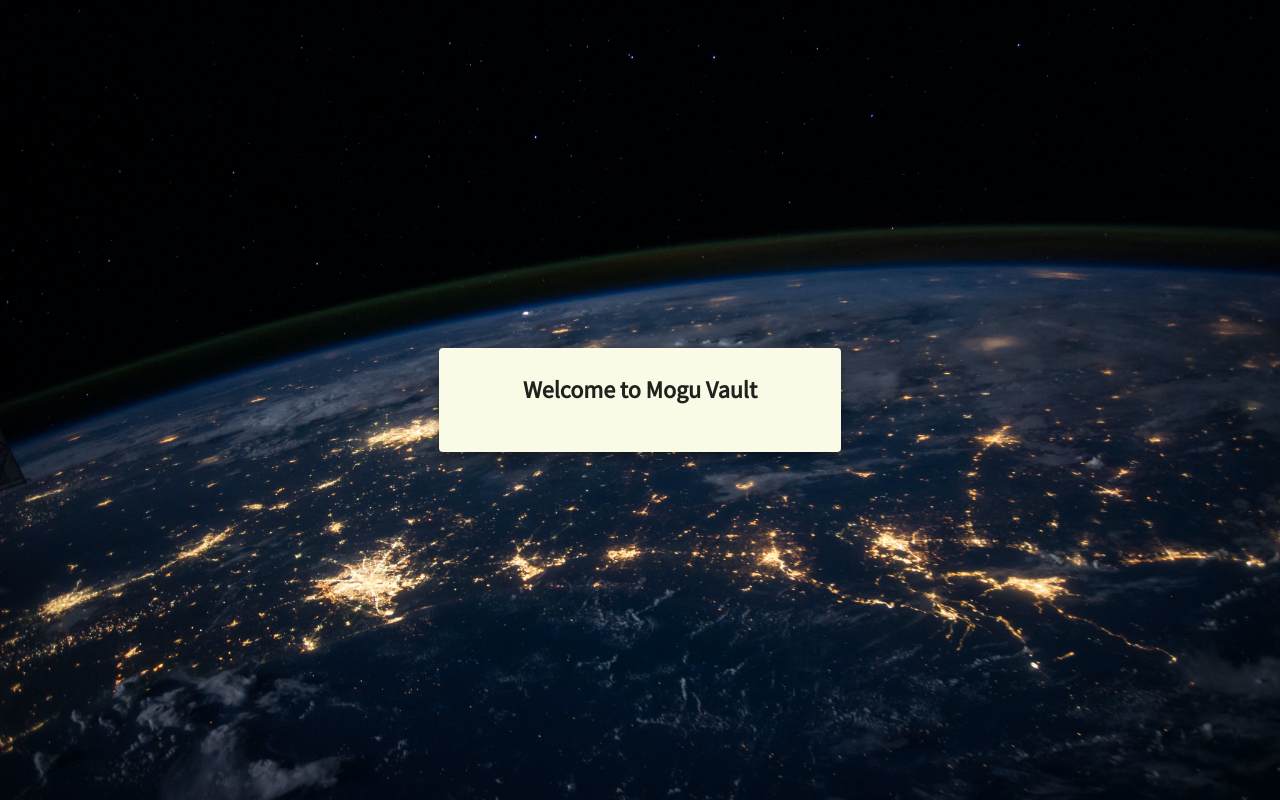
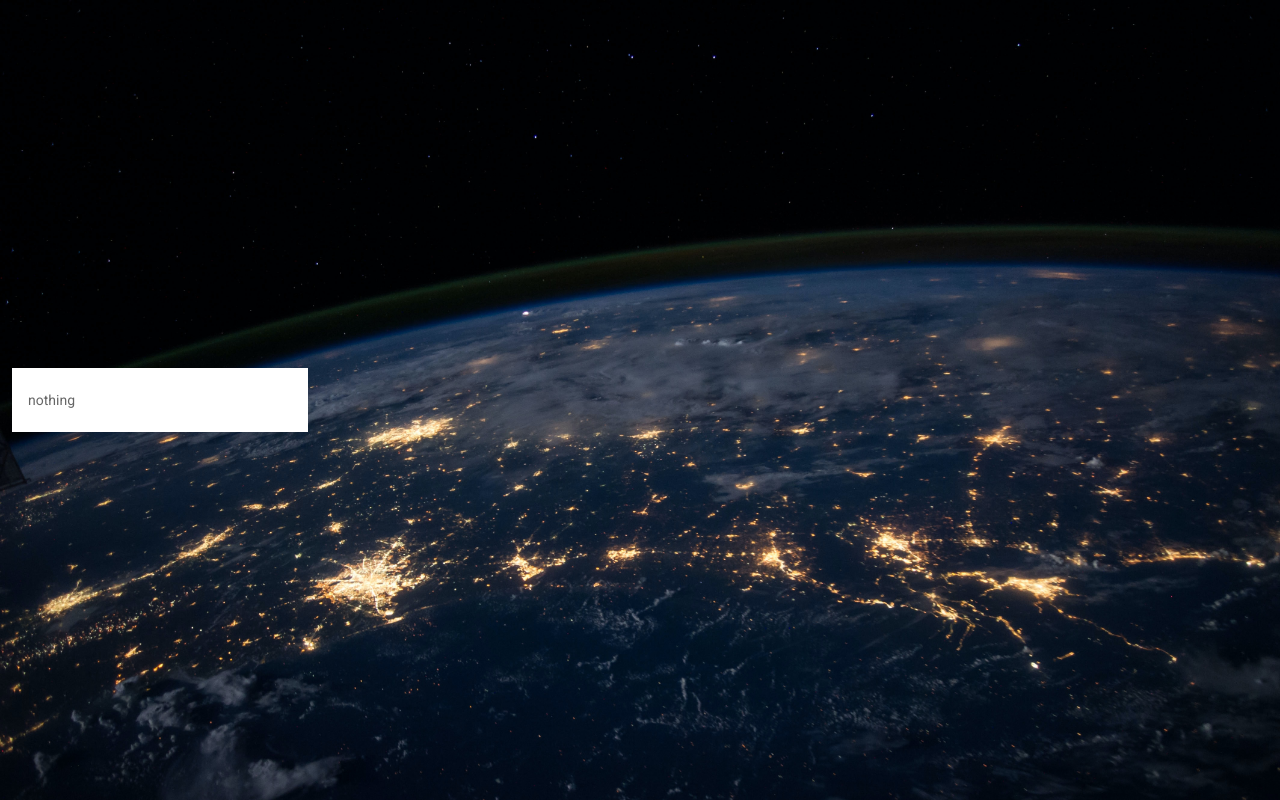
Before and after one commit to qt22/MoguVault, a Vue app in the folder frontend/: page /home in a window 1280 px wide. Built offline with nearby package versions, Linux system fonts and the light colour scheme.

Commit message:
add vetur config + create password category group

```diff
--- a/frontend/src/components/passwordGroup.vue
+++ b/frontend/src/components/passwordGroup.vue
@@ -1,12 +1,16 @@
 <template>
-  <v-card> </v-card>
+  <v-list>
+    <v-subheader>{{ categoryHeader }}</v-subheader>
+  </v-list>
 </template>
 
 <script lang="ts">
-import { Vue, Component } from 'vue-property-decorator';
+import { Vue, Component, Prop } from 'vue-property-decorator';
 
 @Component
-export default class passwordCard extends Vue {}
+export default class passwordGroup extends Vue {
+  @Prop({ required: true }) categoryHeader?: string;
+}
 </script>
 
 <style lang="scss" scoped></style>
--- a/frontend/src/views/home.vue
+++ b/frontend/src/views/home.vue
@@ -1,16 +1,10 @@
 <template>
   <v-main class="login__container">
     <v-container fluid class="fill-height justify-center ma-0">
-      <v-row justify="center">
-        <v-col cols="4">
-          <v-card
-            class="col-12 py-6 px-10"
-            color="lime lighten-5"
-            elevation="8"
-          >
-            <div class="login__form-title">Welcome to Mogu Vault</div>
-          </v-card>
-        </v-col>
+      <v-row justify="start">
+        <v-col cols="3">
+          <passwordGroup categoryHeader="nothing"> </passwordGroup
+        ></v-col>
       </v-row>
     </v-container>
   </v-main>
@@ -18,8 +12,11 @@
 
 <script lang="ts">
 import { Vue, Component } from 'vue-property-decorator';
+import passwordGroup from '@/components/passwordGroup.vue';
 
-@Component
+@Component({
+  components: { passwordGroup }
+})
 export default class Home extends Vue {}
 </script>
 
```
Also changed, not shown: frontend/src/types/auth.type.ts (added), 1 other file (tests, documents, lock files or other folders).
